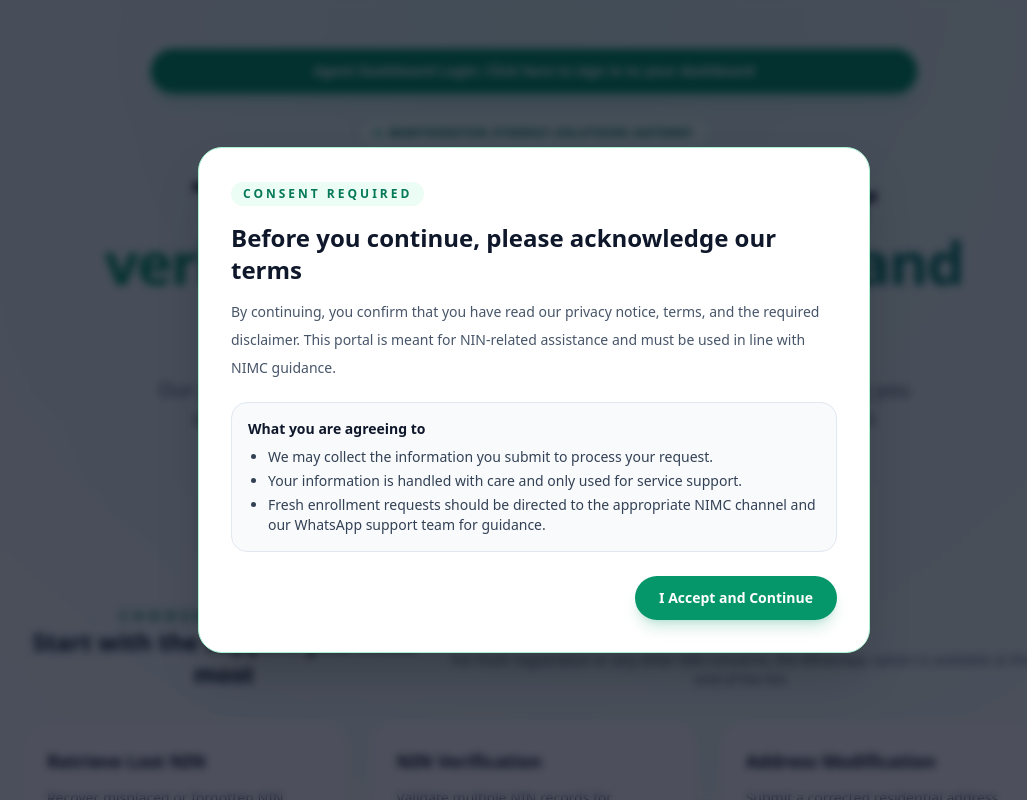
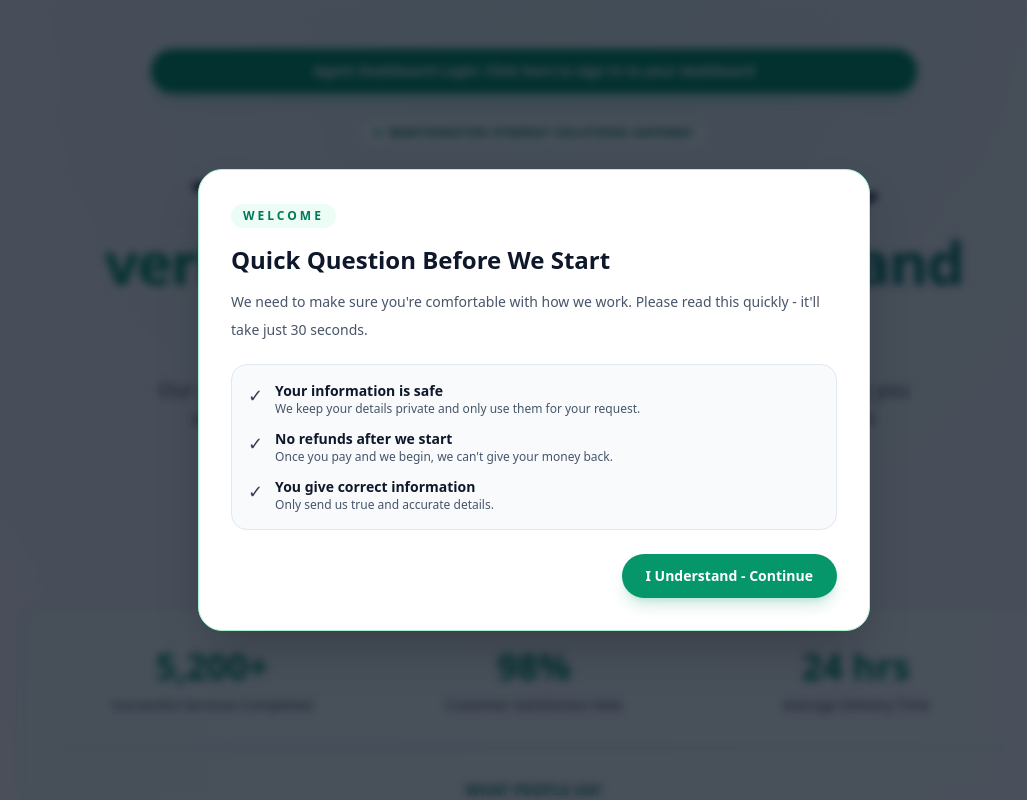
Before and after one commit to Washingtonam/Marthington-Gateway, a React (Vite) app: page / in a window 1280 px wide. Shown: the top 800 px of the page, without its empty margins (106-1133 px from the left). Built offline with nearby package versions, Linux system fonts and the light colour scheme; the HTML template or start-up script is replaced by a standard one.

Commit message:
feat: Add full landing page code

```diff
--- a/src/LandingPage.jsx
+++ b/src/LandingPage.jsx
@@ -9,13 +9,13 @@
 
 // Service configuration array
 const SERVICES_DATA = [
-  { id: 'retrieve_nin', title: 'Retrieve Lost NIN', amount: 1500, description: 'Recover misplaced or forgotten NIN details with a guided lookup flow.' },
-  { id: 'verify_nin', title: 'NIN Verification', amount: 1000, description: 'Validate multiple NIN records for verification and compliance needs.' },
-  { id: 'address_mod', title: 'Address Modification', amount: 12000, description: 'Submit a corrected residential address request with supporting details.' },
-  { id: 'phone_mod', title: 'Phone Number Modification', amount: 12000, description: 'Update your registered GSM number on the NIN profile.' },
-  { id: 'name_mod', title: 'Name Modification', amount: 12000, description: 'Submit a correction request for name changes and related details.' },
-  { id: 'dob_mod', title: 'NIN DoB Modification & NPC Online Attestation', amount: 65000, description: 'Handle comprehensive date-of-birth correction and attestation support.' },
-  { id: 'contact_whatsapp', title: 'Speak with an Agent on WhatsApp', amount: 0, description: 'For fresh registration enquiries, modifications, or any other NIN issue, speak with our support team directly.' },
+  { id: 'retrieve_nin', title: 'Find Your NIN', amount: 1000, description: 'Lost your NIN? We help you find it using your name, phone number, or date of birth.', popular: true },
+  { id: 'verify_nin', title: 'Check NIN Details', amount: 1000, description: 'Verify one or more NIN numbers to confirm if they match the right person.' },
+  { id: 'address_mod', title: 'Update Your Address', amount: 12000, description: 'Change your home address on your NIN record.' },
+  { id: 'phone_mod', title: 'Change Your Phone Number', amount: 12000, description: 'Update the phone number connected to your NIN.' },
+  { id: 'name_mod', title: 'Update Your Name', amount: 12000, description: 'Correct your name or add a middle name to your NIN.' },
+  { id: 'dob_mod', title: 'Fix Your Date of Birth', amount: 65000, description: 'Correct your birth date and complete government verification.' },
+  { id: 'contact_whatsapp', title: 'Chat with Our Team', amount: 2000, description: 'Not sure what you need? Chat with our agents on WhatsApp - they\'ll guide you.', badge: '💬 Consultancy' },
 ];
 
 // ============================================================================
@@ -403,60 +403,60 @@
     disclaimer: (
       <div className="space-y-5">
         <div>
-          <h3 className="font-bold text-slate-900 mb-3 text-base">Service Provider Information</h3>
-          <p>These services are independently provided by <strong>Marthington Synergy Solutions</strong>, an approved NIMC support partner. All services are rendered professionally within the scope of NIMC guidance and applicable regulations.</p>
+          <h3 className="font-bold text-slate-900 mb-3 text-base">Who We Are</h3>
+          <p>We are <strong>Marthington Synergy Solutions</strong>, a trusted company that helps with NIN services. We work with official rules and handle your information carefully.</p>
         </div>
         <div className="rounded-lg bg-red-50 border border-red-200 p-4">
-          <h3 className="font-bold text-red-900 mb-2 text-base flex items-center gap-2"><span>❌</span> No Refund Policy</h3>
-          <p className="text-red-800"><strong>IMPORTANT:</strong> Once payment is processed and work has begun, <strong>there are NO refunds</strong>. Refunds are only considered when payment fails or the service cannot be initiated.</p>
+          <h3 className="font-bold text-red-900 mb-2 text-base flex items-center gap-2"><span>❌</span> No Refunds After We Start</h3>
+          <p className="text-red-800"><strong>Important:</strong> Once you pay and we begin working on your request, we cannot refund your money. Refunds only happen if payment fails.</p>
         </div>
         <div>
-          <h3 className="font-bold text-slate-900 mb-3 text-base">Accuracy & Responsibility</h3>
-          <p>You are solely responsible for the <strong>accuracy and truthfulness</strong> of every detail you submit. False or misleading information may lead to rejection, denial of refund eligibility, or other consequences.</p>
+          <h3 className="font-bold text-slate-900 mb-3 text-base">Your Information Must Be True</h3>
+          <p>Everything you tell us must be accurate and honest. If you give false information, we cannot help you and there are no refunds.</p>
         </div>
         <div className="rounded-lg bg-amber-50 border border-amber-200 p-4">
-          <h3 className="font-bold text-amber-900 mb-2 text-base flex items-center gap-2"><span>⚠️</span> NIMC Compliance Notice</h3>
-          <p className="text-amber-800">Fresh enrollment requests should be handled through the appropriate NIMC channels. This portal is intended for guidance, verification, and modification support. For fresh registration matters, please contact our WhatsApp support team for advice.</p>
+          <h3 className="font-bold text-amber-900 mb-2 text-base flex items-center gap-2"><span>⚠️</span> Not for New Registration</h3>
+          <p className="text-amber-800">If you need a NEW NIN (fresh registration), go to NIMC directly or chat with us on WhatsApp. We help with changes to existing NIMs, not new ones.</p>
         </div>
       </div>
     ),
     privacy: (
       <div className="space-y-5">
         <div>
-          <h3 className="font-bold text-slate-900 mb-3 text-base">Privacy Notice</h3>
-          <p>We collect only the information required to process your request and provide NIN-related assistance. We use your information strictly for service support, payment confirmation, and internal record management.</p>
+          <h3 className="font-bold text-slate-900 mb-3 text-base">What Information We Collect</h3>
+          <p>We only ask for the information we need to help you with your NIN request - nothing more.</p>
         </div>
         <div>
           <h3 className="font-bold text-slate-900 mb-3 text-base">What We Collect</h3>
           <ul className="list-disc pl-6 space-y-1 text-slate-700">
-            <li>Your name and contact details.</li>
-            <li>Information needed for the specific NIN request you choose.</li>
-            <li>Payment-related information as required to complete your transaction.</li>
+            <li>Your name and phone number</li>
+            <li>Information specific to your request</li>
+            <li>Payment details to process your order</li>
           </ul>
         </div>
         <div>
-          <h3 className="font-bold text-slate-900 mb-3 text-base">How We Use It</h3>
-          <p>Your data is used to process your request, communicate with you, and maintain accurate service records. We do not share your information with third parties except where required by law or service delivery obligations.</p>
+          <h3 className="font-bold text-slate-900 mb-3 text-base">How We Use Your Information</h3>
+          <p>We use your information only to process your request, send you results, and keep records. We do not share your information with anyone else unless the law requires it.</p>
         </div>
       </div>
     ),
     terms: (
       <div className="space-y-5">
         <div>
-          <h3 className="font-bold text-slate-900 mb-3 text-base">Terms of Use</h3>
-          <p>By using this portal, you agree to provide accurate details, use the platform voluntarily, and understand that the services offered are support services rather than replacements for official NIMC processes.</p>
+          <h3 className="font-bold text-slate-900 mb-3 text-base">Using This Service</h3>
+          <p>By using this website, you agree that all information you provide is correct and that you will use this service honestly.</p>
         </div>
         <div>
-          <h3 className="font-bold text-slate-900 mb-3 text-base">User Responsibilities</h3>
+          <h3 className="font-bold text-slate-900 mb-3 text-base">Your Responsibilities</h3>
           <ul className="list-disc pl-6 space-y-1 text-slate-700">
-            <li>You confirm that the information you provide is true and complete.</li>
-            <li>You accept that some requests may require additional review.</li>
-            <li>You understand that our support team may direct you to official channels when necessary.</li>
+            <li>Make sure all your information is correct</li>
+            <li>Be ready for follow-up questions from us</li>
+            <li>Let us know if we need to contact official channels</li>
           </ul>
         </div>
         <div>
-          <h3 className="font-bold text-slate-900 mb-3 text-base">Service Limitation</h3>
-          <p>We assist you with preparation, guidance, and support. Final decisions, approvals, and actions remain subject to the applicable authority and their required processes.</p>
+          <h3 className="font-bold text-slate-900 mb-3 text-base">Our Limits</h3>
+          <p>We help prepare and guide you, but the government (NIMC) makes the final decision. We cannot guarantee that your request will be approved.</p>
         </div>
       </div>
     ),
@@ -617,8 +617,19 @@
     }
 
     if (activeService.id === 'contact_whatsapp') {
-      const message = `Hello Marthington Synergy Solutions, I would like to speak with an agent regarding NIN-related enquiries, including registration, modification or any other issue.`;
-      window.open(`https://wa.me/${WHATSAPP_NUMBER}?text=${encodeURIComponent(message)}`, '_blank', 'noopener,noreferrer');
+      addRequest({
+        id: requestId,
+        service: activeService.title,
+        amount,
+        details: {
+          consultancyType: 'General NIN enquiry and guidance',
+        },
+        status: 'Awaiting payment',
+        createdAt: new Date().toISOString(),
+        updatedAt: new Date().toISOString(),
+        receiptName: null,
+      });
+      navigate(`/payment?id=${requestId}`);
       return;
     }
 
@@ -738,18 +749,33 @@
       {showConsentGate && (
         <div className="fixed inset-0 z-[60] flex items-center justify-center bg-slate-950/70 px-4 backdrop-blur-sm">
           <div className="w-full max-w-2xl rounded-3xl border border-emerald-200 bg-white p-6 shadow-2xl sm:p-8">
-            <div className="inline-flex rounded-full bg-emerald-50 px-3 py-1 text-xs font-semibold uppercase tracking-[0.25em] text-emerald-700">Consent Required</div>
-            <h2 className="mt-4 text-2xl font-black text-slate-900">Before you continue, please acknowledge our terms</h2>
+            <div className="inline-flex rounded-full bg-emerald-50 px-3 py-1 text-xs font-semibold uppercase tracking-[0.25em] text-emerald-700">Welcome</div>
+            <h2 className="mt-4 text-2xl font-black text-slate-900">Quick Question Before We Start</h2>
             <p className="mt-3 text-sm leading-7 text-slate-600">
-              By continuing, you confirm that you have read our privacy notice, terms, and the required disclaimer. This portal is meant for NIN-related assistance and must be used in line with NIMC guidance.
+              We need to make sure you're comfortable with how we work. Please read this quickly - it'll take just 30 seconds.
             </p>
-            <div className="mt-5 rounded-2xl border border-slate-200 bg-slate-50 p-4 text-sm text-slate-700">
-              <p className="font-semibold text-slate-900">What you are agreeing to</p>
-              <ul className="mt-2 list-disc space-y-1 pl-5">
-                <li>We may collect the information you submit to process your request.</li>
-                <li>Your information is handled with care and only used for service support.</li>
-                <li>Fresh enrollment requests should be directed to the appropriate NIMC channel and our WhatsApp support team for guidance.</li>
-              </ul>
+            <div className="mt-5 rounded-2xl border border-slate-200 bg-slate-50 p-4 text-sm text-slate-700 space-y-3">
+              <div className="flex gap-3">
+                <div className="text-lg">✓</div>
+                <div>
+                  <p className="font-semibold text-slate-900">Your information is safe</p>
+                  <p className="text-xs text-slate-600">We keep your details private and only use them for your request.</p>
+                </div>
+              </div>
+              <div className="flex gap-3">
+                <div className="text-lg">✓</div>
+                <div>
+                  <p className="font-semibold text-slate-900">No refunds after we start</p>
+                  <p className="text-xs text-slate-600">Once you pay and we begin, we can't give your money back.</p>
+                </div>
+              </div>
+              <div className="flex gap-3">
+                <div className="text-lg">✓</div>
+                <div>
+                  <p className="font-semibold text-slate-900">You give correct information</p>
+                  <p className="text-xs text-slate-600">Only send us true and accurate details.</p>
+                </div>
+              </div>
             </div>
             <div className="mt-6 flex flex-col gap-3 sm:flex-row sm:justify-end">
               <button
@@ -757,7 +783,7 @@
                 onClick={acceptConsent}
                 className="rounded-full bg-emerald-600 px-6 py-3 text-sm font-bold text-white shadow-lg shadow-emerald-600/20 transition hover:bg-emerald-700"
               >
-                I Accept and Continue
+                I Understand - Continue
               </button>
             </div>
           </div>
@@ -789,20 +815,20 @@
             </p>
             <div className="mt-8 flex flex-col sm:flex-row items-center justify-center gap-3">
               <a
-                href="https://ds.marthington.com.ng/dashboard"
+                href={`https://wa.me/${WHATSAPP_NUMBER}?text=Hi, I'm not sure what service I need. Can you help me?`}
                 target="_blank"
                 rel="noopener noreferrer"
-                className="inline-flex items-center justify-center rounded-full bg-emerald-600 px-6 py-3.5 text-sm font-bold text-white shadow-lg shadow-emerald-600/20 transition-all hover:bg-emerald-700 hover:shadow-xl"
+                className="inline-flex items-center justify-center rounded-full bg-blue-600 px-6 py-3.5 text-sm font-bold text-white shadow-lg shadow-blue-600/20 transition-all hover:bg-blue-700 hover:shadow-xl"
               >
-                Agent Dashboard Login
+                💬 Chat First (No Charge)
               </a>
               <a
-                href={`https://wa.me/${WHATSAPP_NUMBER}`}
+                href="https://ds.marthington.com.ng/dashboard"
                 target="_blank"
                 rel="noopener noreferrer"
                 className="inline-flex items-center justify-center rounded-full border border-emerald-200 bg-white px-6 py-3.5 text-sm font-bold text-emerald-700 shadow-sm transition-all hover:border-emerald-300 hover:bg-emerald-50"
               >
-                Chat with an Agent on WhatsApp
+                Agent Portal
               </a>
             </div>
           </header>
@@ -811,27 +837,75 @@
         {/* CONDITION 1: SERVICE GRID - Show when NO service is selected */}
         {!activeService && (
           <section className="space-y-16">
-            {/* Service Cards Grid */}
+            {/* Social Proof Section */}
+            <div className="bg-gradient-to-r from-emerald-50 to-teal-50 rounded-3xl border border-emerald-200 p-8 md:p-10">
+              <div className="grid gap-6 md:grid-cols-3 mb-8">
+                <div className="text-center">
+                  <p className="text-3xl md:text-4xl font-black text-emerald-600">5,200+</p>
+                  <p className="text-sm text-slate-600 mt-2">Successful Services Completed</p>
+                </div>
+                <div className="text-center">
+                  <p className="text-3xl md:text-4xl font-black text-emerald-600">98%</p>
+                  <p className="text-sm text-slate-600 mt-2">Customer Satisfaction Rate</p>
+                </div>
+                <div className="text-center">
+                  <p className="text-3xl md:text-4xl font-black text-emerald-600">24 hrs</p>
+                  <p className="text-sm text-slate-600 mt-2">Average Delivery Time</p>
+                </div>
+              </div>
+
+              <div className="border-t border-emerald-200 pt-8">
+                <p className="text-sm font-semibold uppercase tracking-wider text-emerald-700 mb-6 text-center">What People Say</p>
+                <div className="grid gap-4 md:grid-cols-3">
+                  <div className="bg-white rounded-2xl p-5 border border-slate-200">
+                    <div className="flex gap-1 mb-3">
+                      <span className="text-lg">⭐</span><span className="text-lg">⭐</span><span className="text-lg">⭐</span><span className="text-lg">⭐</span><span className="text-lg">⭐</span>
+                    </div>
+                    <p className="text-sm text-slate-700 mb-3">"I lost my NIN and thought it was gone forever. They found it in 2 hours using just my name!"</p>
+                    <p className="text-xs font-bold text-slate-900">Chioma O. - Lagos</p>
+                  </div>
+                  <div className="bg-white rounded-2xl p-5 border border-slate-200">
+                    <div className="flex gap-1 mb-3">
+                      <span className="text-lg">⭐</span><span className="text-lg">⭐</span><span className="text-lg">⭐</span><span className="text-lg">⭐</span><span className="text-lg">⭐</span>
+                    </div>
+                    <p className="text-sm text-slate-700 mb-3">"The process was so simple. I updated my address without any stress. Highly recommended!"</p>
+                    <p className="text-xs font-bold text-slate-900">Tunde A. - Abuja</p>
+                  </div>
+                  <div className="bg-white rounded-2xl p-5 border border-slate-200">
+                    <div className="flex gap-1 mb-3">
+                      <span className="text-lg">⭐</span><span className="text-lg">⭐</span><span className="text-lg">⭐</span><span className="text-lg">⭐</span><span className="text-lg">⭐</span>
+                    </div>
+                    <p className="text-sm text-slate-700 mb-3">"The team on WhatsApp was so helpful. They explained everything clearly. Thank you!"</p>
+                    <p className="text-xs font-bold text-slate-900">Blessing U. - Port Harcourt</p>
+                  </div>
+                </div>
+              </div>
+            </div>
             <div>
               <div className="mb-8 flex flex-col gap-3 text-center md:flex-row md:items-end md:justify-between">
                 <div>
-                  <p className="text-sm font-semibold uppercase tracking-[0.35em] text-emerald-700">Choose a service</p>
-                  <h2 className="text-2xl font-bold text-slate-900">Start with the support you need most</h2>
+                  <p className="text-sm font-semibold uppercase tracking-[0.35em] text-emerald-700">Quick & Easy</p>
+                  <h2 className="text-2xl font-bold text-slate-900">Choose what you need</h2>
                 </div>
-                <p className="text-sm text-slate-600">For fresh registration or any other NIN concerns, the WhatsApp option is available at the end of the list.</p>
+                <p className="text-sm text-slate-600">Not sure? Chat with our team first - no cost, no pressure.</p>
               </div>
               <div className="grid gap-6 md:grid-cols-2 xl:grid-cols-3">
                 {SERVICES_DATA.map((service) => (
                   <div
                     key={service.id}
-                    className={`rounded-3xl border p-6 shadow-sm transition-all cursor-pointer ${service.id === 'contact_whatsapp' ? 'border-emerald-200 bg-emerald-50/70 hover:border-emerald-300 hover:shadow-md' : 'border-slate-200/80 bg-white hover:border-emerald-300 hover:shadow-md'}`}
+                    className={`rounded-3xl border p-6 shadow-sm transition-all cursor-pointer relative ${service.id === 'contact_whatsapp' ? 'border-blue-200 bg-blue-50/70 hover:border-blue-300 hover:shadow-md md:col-span-2 xl:col-span-1' : 'border-slate-200/80 bg-white hover:border-emerald-300 hover:shadow-md'} ${service.popular ? 'ring-2 ring-emerald-400' : ''}`}
                     onClick={() => setActiveService(service)}
                   >
+                    {service.popular && (
+                      <div className="absolute -top-3 left-6 bg-emerald-600 text-white px-3 py-1 rounded-full text-xs font-bold">
+                        ⭐ Most Popular
+                      </div>
+                    )}
                     <h3 className="text-lg font-bold text-slate-900">{service.title}</h3>
                     <p className="text-sm text-slate-600 leading-relaxed my-3">{service.description}</p>
                     <div className="flex items-center justify-between pt-4">
-                      <span className={`text-sm font-bold px-3 py-1 rounded-lg ${service.amount ? 'bg-emerald-50 text-emerald-700' : 'bg-white text-emerald-700 border border-emerald-200'}`}>
-                        {service.amount ? `₦${service.amount.toLocaleString()}` : 'Direct WhatsApp'}
+                      <span className={`text-sm font-bold px-3 py-1 rounded-lg ${service.amount ? 'bg-emerald-50 text-emerald-700' : 'bg-blue-50 text-blue-700'}`}>
+                        {service.amount ? `₦${service.amount.toLocaleString()}` : service.badge || 'Free'}
                       </span>
                       <button className="text-emerald-600 font-bold hover:text-emerald-700">→</button>
                     </div>
@@ -844,13 +918,13 @@
             <section className="mb-16 bg-white rounded-3xl border border-slate-200/80 p-8 md:p-10 shadow-sm">
               <h2 className="text-2xl font-bold tracking-tight text-slate-900 mb-8 flex items-center gap-3">
                 <span className="h-6 w-1 bg-emerald-600 rounded-full"></span>
-                How the processing ecosystem works
+                How It Works (3 Simple Steps)
               </h2>
               <div className="grid gap-8 md:grid-cols-3">
                 {[
-                  { step: '01', title: 'Provide Identity Criteria', detail: 'Select your needed operation and securely fill out the matching data points.' },
-                  { step: '02', title: 'Verify Escrow Remittance', detail: 'Execute a direct manual transfer directly into our corporate clearing account.' },
-                  { step: '03', title: 'Instant Delivery via WhatsApp', detail: 'Our desk validates the transaction, pulls the asset record, and delivers it securely.' },
+                  { step: '01', title: 'Fill Your Information', detail: 'Tell us who you are and what you need. Takes just 5 minutes.' },
+                  { step: '02', title: 'Make Payment', detail: 'Send money to our account. We confirm it automatically.' },
+                  { step: '03', title: 'Get Your Result', detail: 'We send your result via WhatsApp in 24 hours or less.' },
                 ].map((item) => (
                   <div key={item.step} className="relative group">
                     <span className="text-4xl font-black text-slate-100 transition-colors group-hover:text-emerald-50/70 block mb-2">{item.step}</span>
@@ -937,10 +1011,10 @@
                   <div className="flex-1">
                     <label htmlFor="disclaimerCheckbox" className="cursor-pointer">
                       <span className="block text-sm font-bold text-slate-900 mb-1">
-                        I agree to Marthington Synergy Solutions' Terms & No-Refund Policy
+                        I Agree to the Terms (No Refunds After We Start)
                       </span>
                       <span className="text-xs text-slate-600">
-                        I confirm that I have read and understood the terms, including the no-refund policy, and that all information provided is accurate and truthful.
+                        I confirm my information is correct and I understand we cannot refund money once work begins.
                       </span>
                     </label>
                     <button
@@ -968,7 +1042,7 @@
                       : 'bg-slate-300 shadow-none cursor-not-allowed opacity-60'
                   }`}
                 >
-                  {disclaimerAgreed ? `Generate Processing Route (₦${activeService.amount.toLocaleString()})` : 'Agree to Terms to Continue'}
+                  {disclaimerAgreed ? `Continue to Payment (₦${activeService.amount.toLocaleString()})` : 'I Agree - Continue'}
                 </button>
               </div>
             </form>
@@ -986,7 +1060,6 @@
               <p className="mt-2 text-sm text-slate-600">Corporate identity, verification, and document support services for NIN-related assistance.</p>
               <div className="mt-4 space-y-2 text-sm text-slate-600">
                 <p><span className="font-semibold text-slate-900">Office address:</span> {OFFICE_ADDRESS}</p>
-                <p><span className="font-semibold text-slate-900">WhatsApp:</span> +234 807 320 0555</p>
                 <p><span className="font-semibold text-slate-900">Website:</span> <a href={WEBSITE_URL} target="_blank" rel="noopener noreferrer" className="text-emerald-700 hover:underline">{WEBSITE_URL}</a></p>
               </div>
             </div>
```
